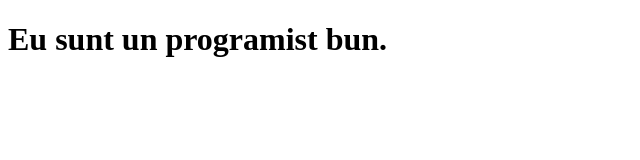
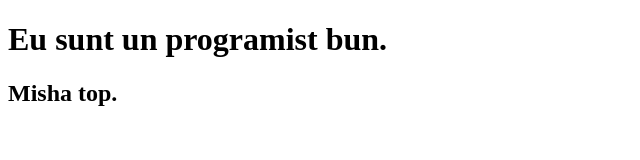
Before and after one commit to cristianistrate1234/New-Project, a plain HTML site: page index.html in a window 1280 px wide. Shown: the whole page, without its empty margins (0-640 px from the left). Drawn offline with Linux system fonts and the light colour scheme.

Commit message:
Am adaugat inca un h2

```diff
--- a/index.html
+++ b/index.html
@@ -6,5 +6,6 @@
 </head>
 <body>
 <h1>Eu sunt un programist bun.</h1>
+<h2>Misha top.</h2>
 </body>
 </html>
```
